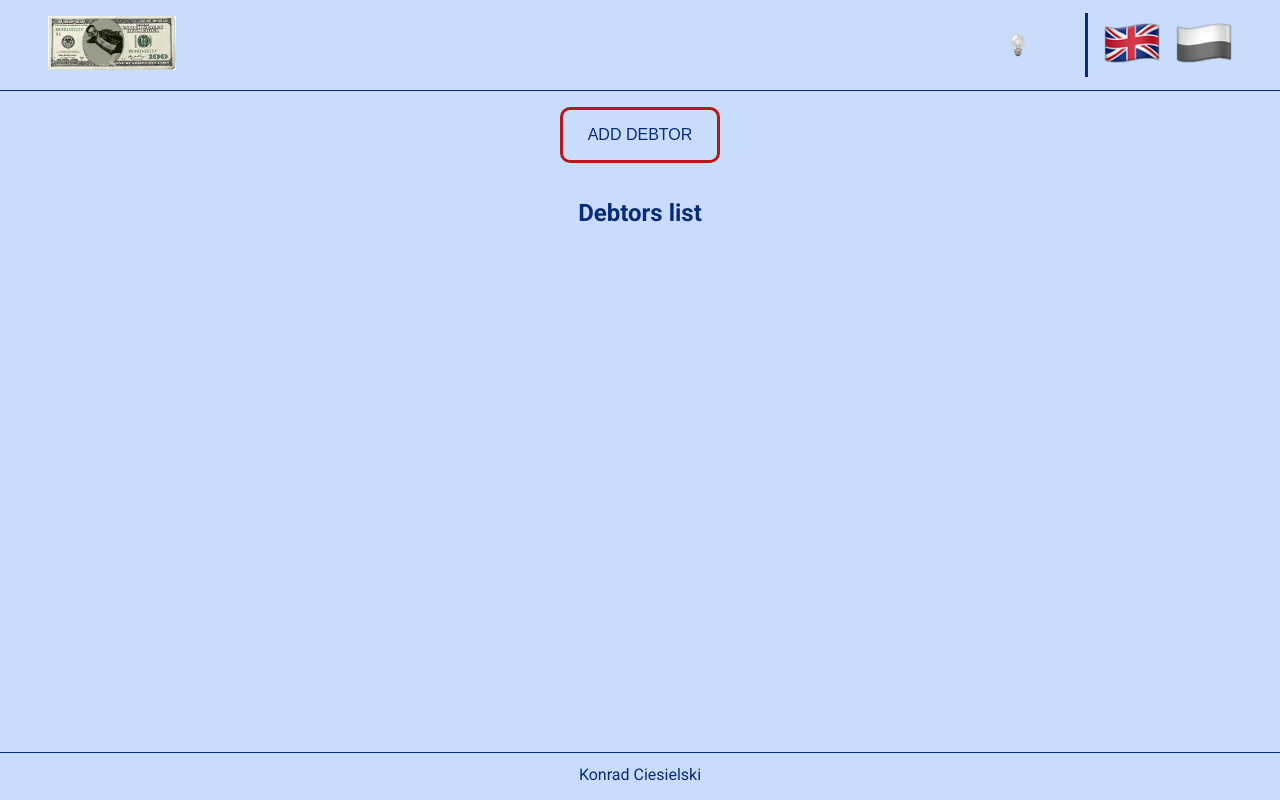
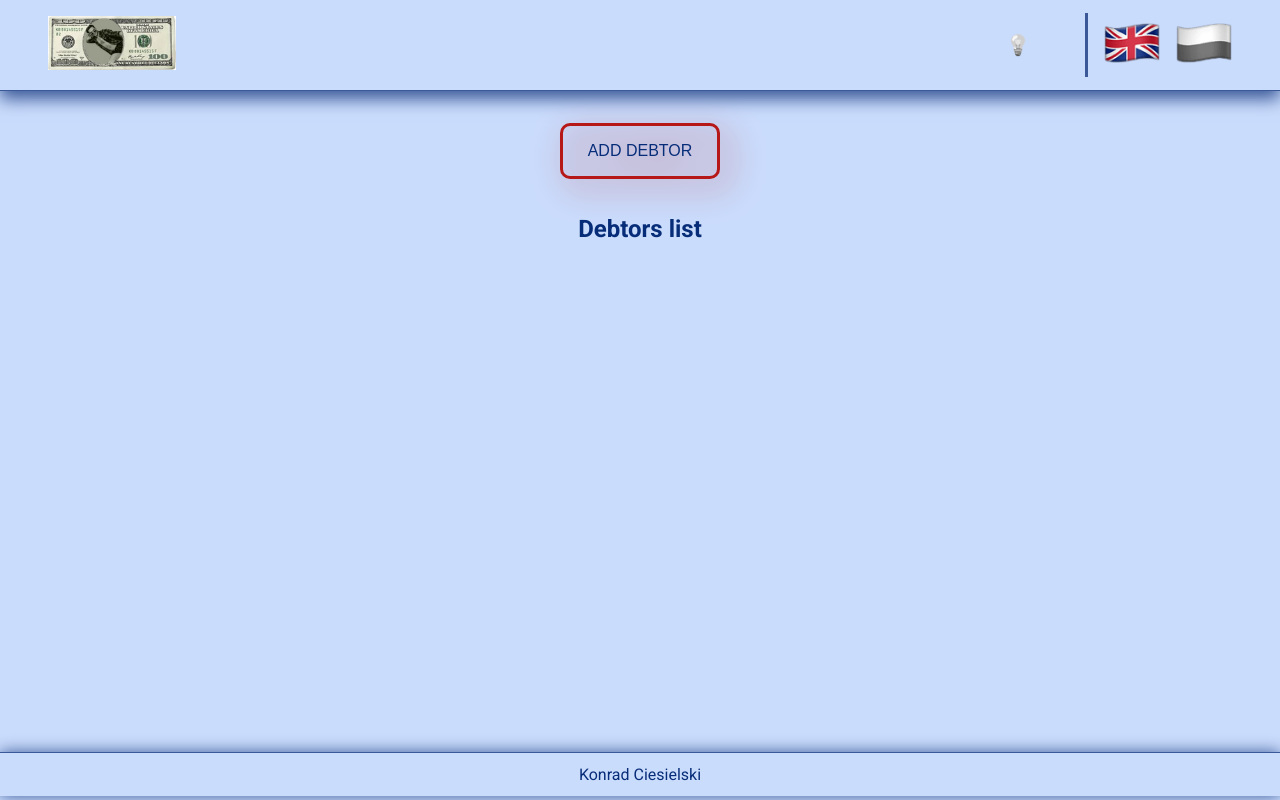
Before and after one commit to KondyKox/DebtTracker, a React (Vite) app: page / in a window 1280 px wide. Built offline with nearby package versions, Linux system fonts and the light colour scheme.

Commit message:
trash img / added shadows

```diff
--- a/src/App.css
+++ b/src/App.css
@@ -19,6 +19,7 @@
   display: flex;
   justify-content: center;
   align-items: center;
+  margin-top: 2em;
 }
 
 .debtForm-toggle-btn {
@@ -27,6 +28,7 @@
   border: none;
   border: 3px solid var(--clr-red);
   border-radius: 10px;
+  filter: drop-shadow(0.5em 0.5em 1em var(--clr-red));
 }
 
 .debtForm-toggle-btn:hover {
--- a/src/components/Debtors/Debtor/Debtor.css
+++ b/src/components/Debtors/Debtor/Debtor.css
@@ -4,6 +4,7 @@
   justify-content: center;
   align-items: center;
   background: var(--clr-blue);
+  filter: drop-shadow(0 0 1em var(--clr-blue));
   border-radius: 10px;
   width: clamp(15em, 20em, 55em);
   margin: 1em auto;
@@ -13,8 +14,6 @@
 .debtor__title {
   padding: 0 1em;
   margin: 0.5em 0;
-  text-shadow: 1px 1px 1px var(--clr-red), -1px 1px 1px var(--clr-red),
-    -1px -1px 0 var(--clr-red), 1px -1px 0 var(--clr-red);
 }
 
 .debtor__info {
@@ -25,8 +24,6 @@
 
 .debtor__description {
   color: var(--clr-light);
-  text-shadow: 1px 1px 1px var(--clr-red), -1px 1px 1px var(--clr-red),
-    -1px -1px 0 var(--clr-red), 1px -1px 0 var(--clr-red);
   padding: 0 1em;
   margin: auto;
 }
@@ -45,13 +42,17 @@
   border-top: 3px solid var(--clr-red);
   background: none;
   font-size: var(--font-md);
+}
+
+.debtor-btn img {
+  max-width: 3em;
+  filter: grayscale(100%);
   transition: all 0.3s ease-in-out;
 }
 
-.debtor-btn:hover {
+.debtor-btn img:hover {
   cursor: pointer;
-  filter: drop-shadow(0 0 1em var(--clr-red));
-  transform: scale(1.5);
+  filter: grayscale(0) drop-shadow(0 0 0.5em var(--clr-red));
 }
 
 /* md */
--- a/src/components/Debtors/Debtor/Debtor.jsx
+++ b/src/components/Debtors/Debtor/Debtor.jsx
@@ -9,11 +9,12 @@ const Debtor = ({ t, name, amount, description, onDelete }) => {
           {t("debtor.amount")}: <span>{amount} zł</span>
         </p>
         <p className="debtor__description">
-          {t("debtor.description")}: <br /><span>{description}</span>
+          {t("debtor.description")}: <br />
+          <span>{description}</span>
         </p>
       </div>
       <button className="debtor-btn" onClick={onDelete}>
-        🗑️
+        <img src="./delete.png" alt="Delete debtor" />
       </button>
     </div>
   );
--- a/src/components/Footer/Footer.css
+++ b/src/components/Footer/Footer.css
@@ -4,6 +4,7 @@ footer {
   left: 50%;
   transform: translateX(-50%);
   border-top: 1px solid var(--clr-blue);
+  box-shadow: 0 0em 1em var(--clr-blue);
   width: 100%;
   margin: 0.25em 0;
 }
--- a/src/components/Navbar/Navbar.css
+++ b/src/components/Navbar/Navbar.css
@@ -6,6 +6,7 @@
   align-items: center;
   margin-bottom: 1em;
   border-bottom: 1px solid var(--clr-blue);
+  box-shadow: 0 0.5em 1em var(--clr-blue);
   z-index: 3;
 }
 
--- a/src/index.css
+++ b/src/index.css
@@ -44,6 +44,7 @@ html {
 .light-mode {
   --clr-dark: #cadcfc;
   --clr-light: #072d79;
+  --clr-blue: #3b5998;
 }
 
 body {
```
Also changed, not shown: public/delete.png (added).
